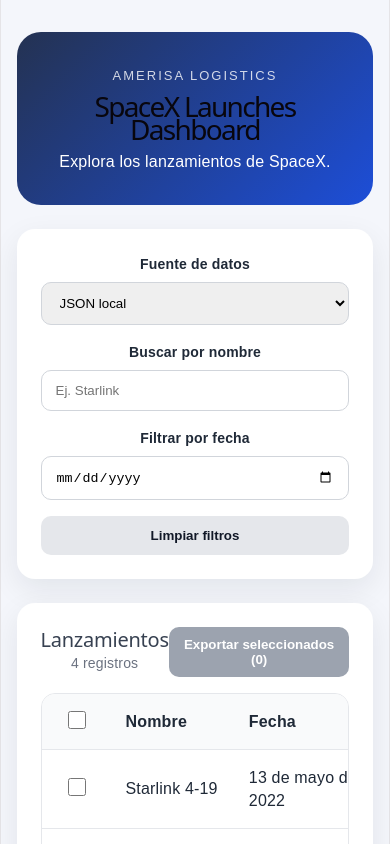
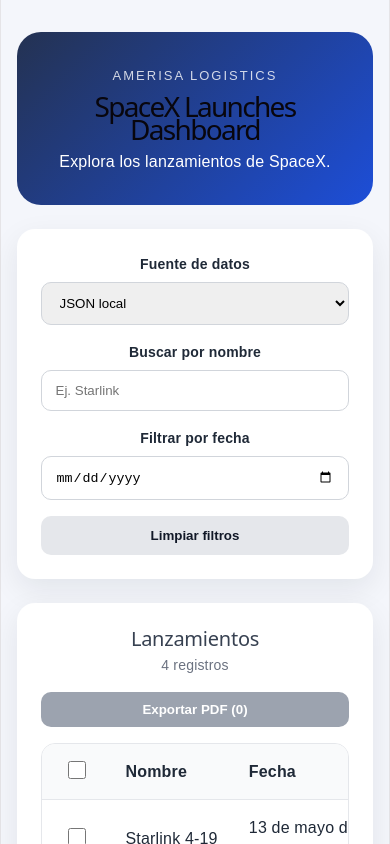
Before and after one commit to legongoraek/amerisa-spacex-dashboard, a React (Vite) app: page / in a window 390 px wide. Shown: the top 844 px of the page. Built offline with nearby package versions, Linux system fonts and the light colour scheme.

Commit message:
button resp

```diff
--- a/src/App.css
+++ b/src/App.css
@@ -99,6 +99,17 @@ button {
   display: flex;
   justify-content: space-between;
   align-items: center;
+  gap: 14px;
+}
+
+.table-title {
+  display: flex;
+  flex-direction: column;
+  gap: 4px;
+}
+
+.table-pdf-btn {
+  white-space: nowrap;
 }
 
 .table-title h2 {
@@ -238,6 +249,21 @@ th {
     flex-direction: column;
     align-items: stretch;
   }
+
+  .table-header {
+    flex-direction: column;
+    align-items: stretch;
+  }
+
+  .table-title {
+    width: 100%;
+  }
+
+  .table-pdf-btn {
+    width: 100%;
+    white-space: normal;
+    text-align: center;
+  }
 }
 
 .detail-eyebrow {
--- a/src/components/LaunchTable.jsx
+++ b/src/components/LaunchTable.jsx
@@ -29,11 +29,11 @@ const LaunchTable = ({
                 <span>{launches.length} registros</span>
             </div>
             <button
-                className="pdf-btn"
+                className="pdf-btn table-pdf-btn"
                 disabled={selectedLaunches.length === 0}
                 onClick={() => generateLaunchesPdf(selectedLaunches)}
             >
-                Exportar seleccionados ({selectedLaunches.length})
+                Exportar PDF ({selectedLaunches.length})
             </button>
         </div>
 
```
